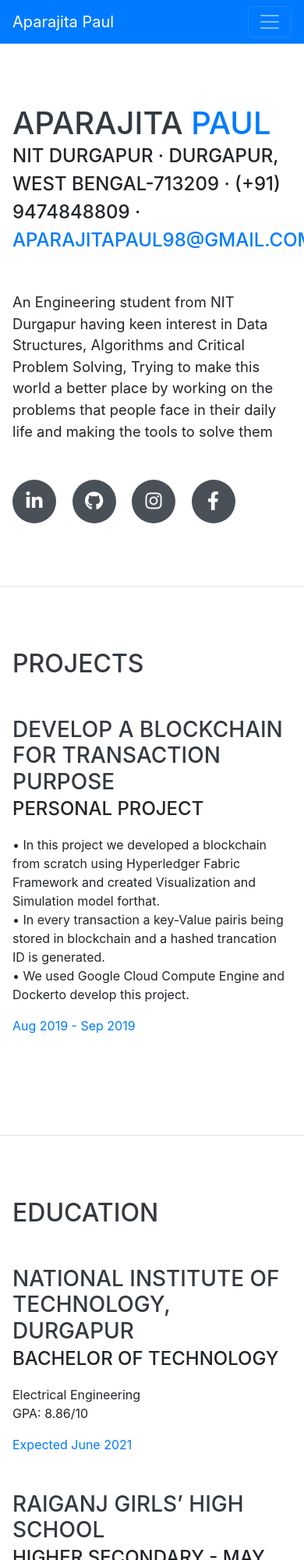
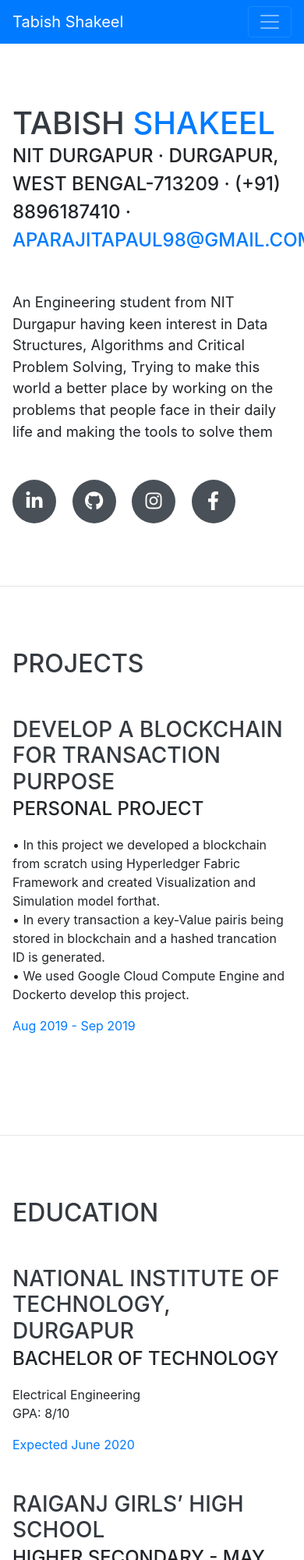
Before and after one commit to tabish1109/tabishshakeel.github.io, a website with bundled scripts: page index.html in a window 390 px wide. Shown: the top 2000 px of the page at 78% size. Built offline with nearby package versions, Linux system fonts and the light colour scheme; a web font is replaced by a local one.

Commit message:
FFirst change

```diff
--- a/index.html
+++ b/index.html
@@ -8,7 +8,7 @@
   <meta name="description" content="">
   <meta name="author" content="">
 
-  <title>Aparajita Paul - Resume</title>
+  <title>Tabish Shakeel - Resume</title>
 
   <!-- Bootstrap core CSS -->
   <link href="vendor/bootstrap/css/bootstrap.min.css" rel="stylesheet">
@@ -27,7 +27,7 @@
 
   <nav class="navbar navbar-expand-lg navbar-dark bg-primary fixed-top" id="sideNav">
     <a class="navbar-brand js-scroll-trigger" href="#page-top">
-      <span class="d-block d-lg-none">Aparajita Paul</span>
+      <span class="d-block d-lg-none">Tabish Shakeel</span>
       <span class="d-none d-lg-block">
         <img class="img-fluid img-profile rounded-circle mx-auto mb-2" src="img/profile.jpg" alt="">
       </span>
@@ -63,24 +63,24 @@
 
     <section class="resume-section p-3 p-lg-5 d-flex align-items-center" id="about">
       <div class="w-100">
-        <h1 class="mb-0">Aparajita
-          <span class="text-primary">Paul</span>
+        <h1 class="mb-0">Tabish
+          <span class="text-primary">Shakeel</span>
         </h1>
-        <div class="subheading mb-5">NIT Durgapur · Durgapur, West Bengal-713209 · (+91) 9474848809 ·
+        <div class="subheading mb-5">NIT Durgapur · Durgapur, West Bengal-713209 · (+91) 8896187410 ·
           <a href="mailto:name@email.com">aparajitapaul98@gmail.com</a>
         </div>
         <p class="lead mb-5">An Engineering student from NIT Durgapur having keen interest in Data Structures, Algorithms and Critical Problem Solving, Trying to make this world a better place by working on the problems that people face in their daily life and making the tools to solve them</p>
         <div class="social-icons">
-          <a href="http://www.linkedin.com/">
+          <a href="http://www.linkedin.com/tabishshakeel">
             <i class="fab fa-linkedin-in"></i>
           </a>
           <a href="http://www.github.com/aparajita-paul">
             <i class="fab fa-github"></i>
           </a>
-          <a href="http://www.instagram.com/">
+          <a href="http://www.instagram.com/ig_tabish_shakeel">
             <i class="fab fa-instagram"></i>
           </a>
-          <a href="http://www.facebook.com/">
+          <a href="http://www.facebook.com/tabish.shakeel.33">
             <i class="fab fa-facebook-f"></i>
           </a>
         </div>
@@ -123,10 +123,10 @@
         <h3 class="mb-0">National Institute of Technology, Durgapur</h3>
         <div class="subheading mb-3">Bachelor of Technology</div>
         <div>Electrical Engineering</div>
-        <p>GPA: 8.86/10</p>
+        <p>GPA: 8/10</p>
       </div>
       <div class="resume-date text-md-right">
-        <span class="text-primary">Expected June 2021</span>
+        <span class="text-primary">Expected June 2020</span>
       </div>
     </div>
 
```
